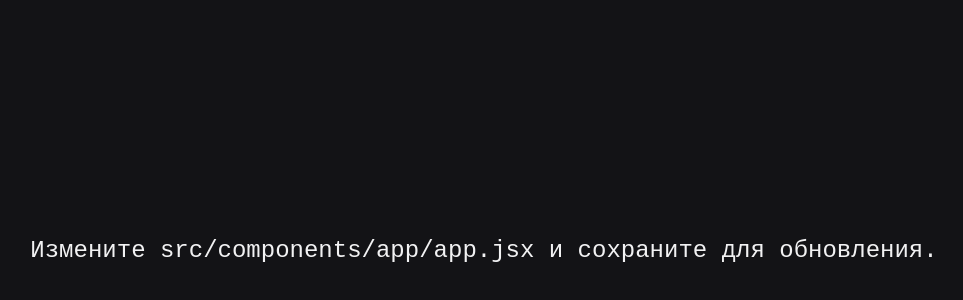
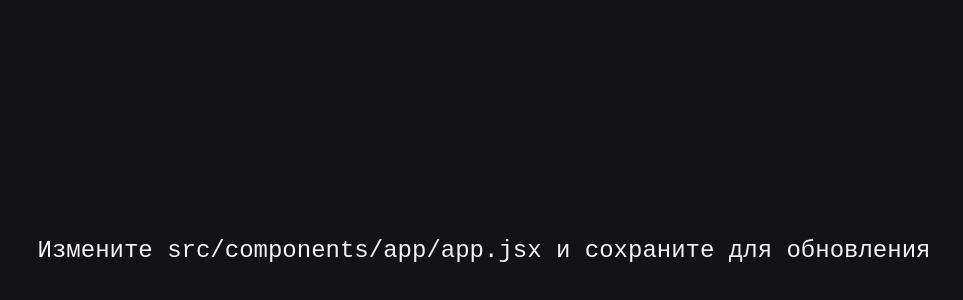
Before and after one commit to murzinden/react-stellar-burger, a React (Create React App) app: page / in a window 1280 px wide. Shown: the part 150-450 px from the top of the page, without its empty margins (156-1119 px from the left). Built offline with nearby package versions, Linux system fonts and the light colour scheme.

Commit message:
sprint-11

```diff
--- a/src/components/app/app.jsx
+++ b/src/components/app/app.jsx
@@ -8,7 +8,7 @@ function App() {
       	margin: "auto",
       	fontSize: "1.5rem"
       }}>
-      	Измените src/components/app/app.jsx и сохраните для обновления.
+      	Измените src/components/app/app.jsx и сохраните для обновления
       </pre>
     </div>
   );
```
Also changed, not shown: package.json (+8 -6 lines), 1 other file (tests, documents, lock files or other folders).
